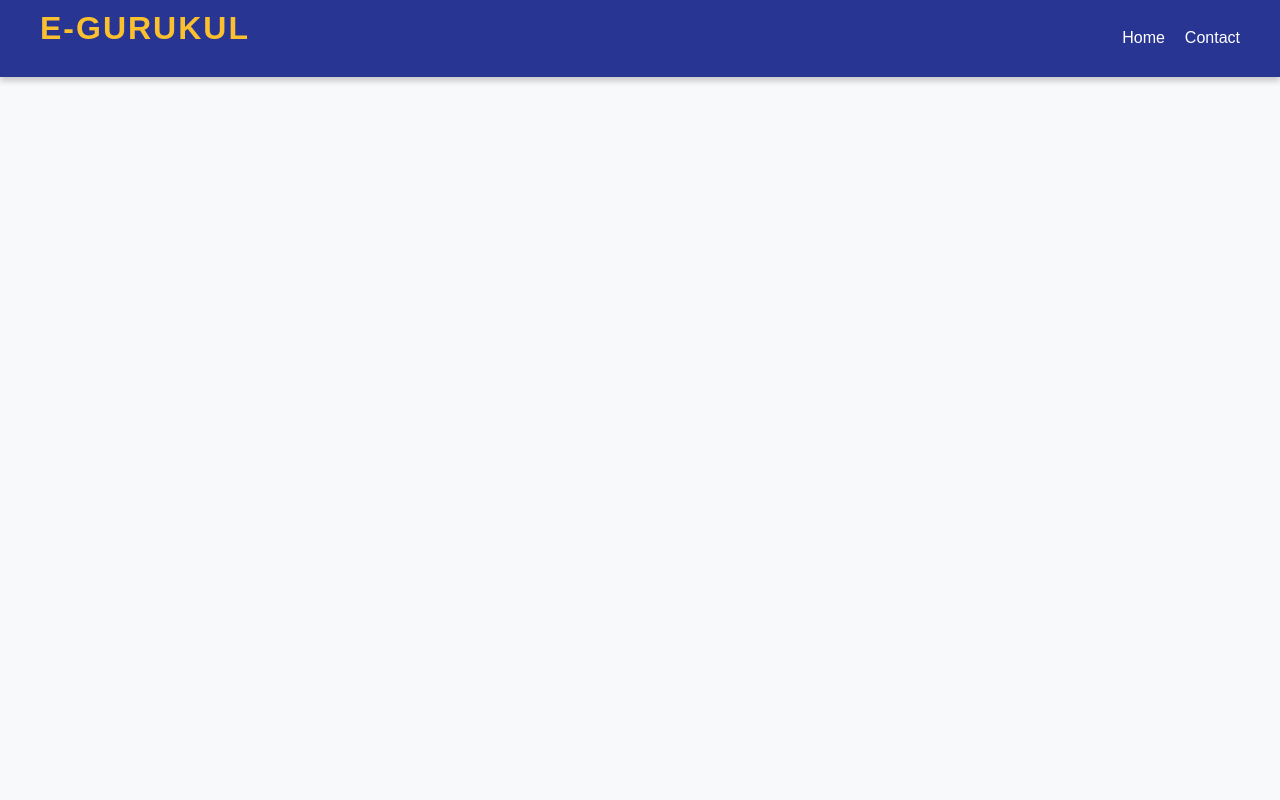
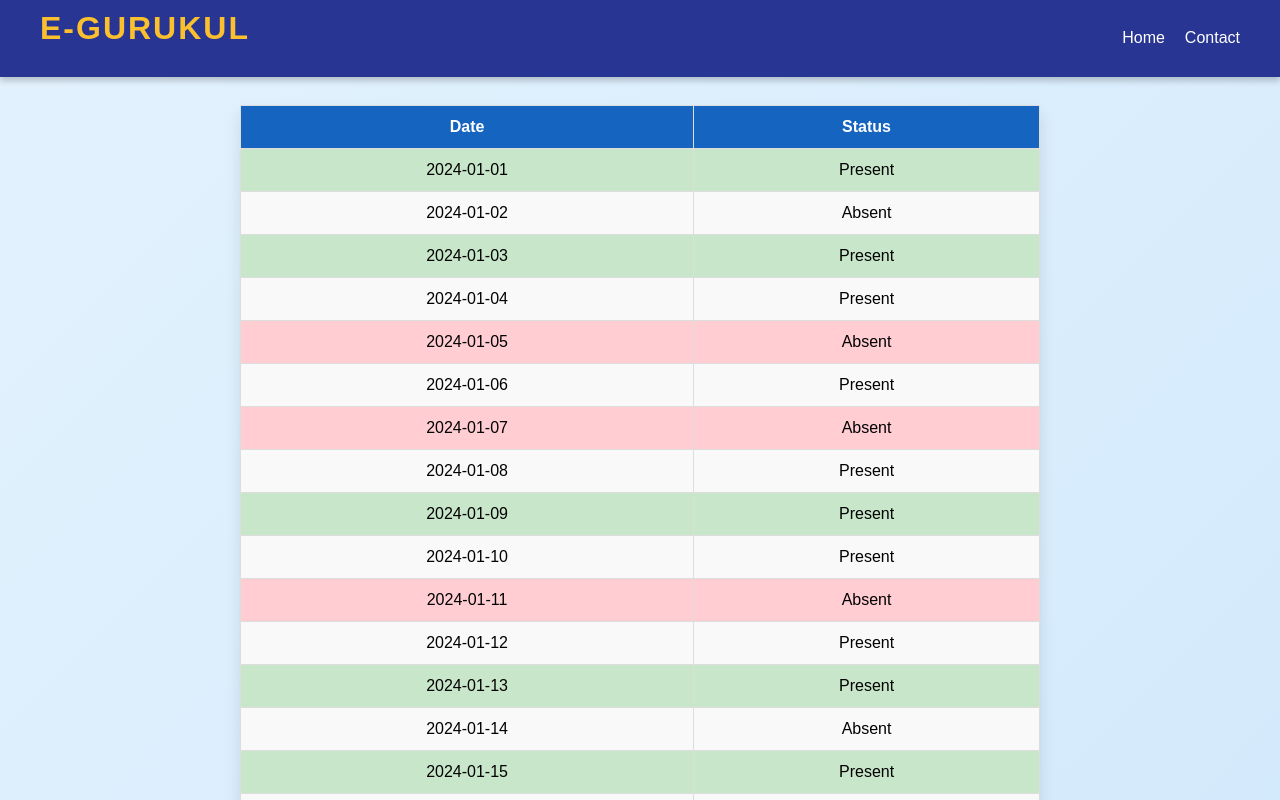
Before and after one commit to AnushkaPhogat16/E-GurukulPlatform, a React (Vite) app in the folder frontend/: page /attendance in a window 1280 px wide. Shown: the top 800 px of the page. Built offline with nearby package versions, Linux system fonts and the light colour scheme.

Commit message:
Add attendance

```diff
--- a/frontend/src/App.jsx
+++ b/frontend/src/App.jsx
@@ -9,6 +9,7 @@ import { Header } from "./components/header/Header";
 import TestApp from "./pages/home/TestApp";
 import JoinClass from "./pages/home/JoinClass";
 import HostClass from "./pages/home/HostClass";
+import Attendance from "./pages/home/Attendance"; // Import the new Attendance component
 
 const App = () => {
   return (
@@ -23,7 +24,7 @@ const App = () => {
         <Route path="/student/test-app" element={<TestApp />} />
         <Route path="/student/join-class" element={<JoinClass />} />
         <Route path="/admin/host-class" element={<HostClass />} />
-
+        <Route path="/attendance" element={<Attendance />} /> {/* Add the Attendance route */}
       </Routes>
     </BrowserRouter>
   );
--- /dev/null
+++ b/frontend/src/pages/home/Attendance.css
@@ -0,0 +1,56 @@
+/* Attendance Page Styling */
+.attendance-container {
+    background: linear-gradient(135deg, #e3f2fd, #bbdefb);
+    min-height: 100vh;
+    padding: 20px;
+    display: flex;
+    flex-direction: column;
+    align-items: center;
+    justify-content: flex-start;
+  }
+
+  .attendance-title {
+    font-size: 2.5rem;
+    font-weight: bold;
+    color: #1e88e5;
+    margin-bottom: 20px;
+    text-align: center;
+  }
+
+  .attendance-table {
+    width: 90%;
+    max-width: 800px;
+    border-collapse: collapse;
+    margin-top: 20px;
+    box-shadow: 0 8px 15px rgba(0, 0, 0, 0.1);
+  }
+
+  .attendance-table th,
+  .attendance-table td {
+    border: 1px solid #ddd;
+    padding: 12px 15px;
+    text-align: center;
+    font-size: 1rem;
+  }
+
+  .attendance-table th {
+    background-color: #1565c0;
+    color: #fff;
+    font-weight: bold;
+  }
+
+  .present {
+    background-color: #c8e6c9; /* Light green for Present */
+  }
+
+  .absent {
+    background-color: #ffcdd2; /* Light red for Absent */
+  }
+
+  .attendance-table tbody tr:nth-child(even) {
+    background-color: #f9f9f9;
+  }
+
+  .attendance-table tbody tr:hover {
+    background-color: #f1f1f1;
+  }
--- /dev/null
+++ b/frontend/src/pages/home/Attendance.jsx
@@ -0,0 +1,38 @@
+import React, { useState, useEffect } from "react";
+import "./attendance.css";
+
+const Attendance = () => {
+  const [attendanceData, setAttendanceData] = useState([]);
+
+  useEffect(() => {
+    // Fetch attendance data from JSON file
+    fetch("/src/pages/home/attendance.json")
+      .then((response) => response.json())
+      .then((data) => setAttendanceData(data.attendance))
+      .catch((error) => console.error("Error fetching attendance data:", error));
+  }, []);
+
+  return (
+    <div className="attendance-container">
+      <h1 className="attendance-title">Attendance Record</h1>
+      <table className="attendance-table">
+        <thead>
+          <tr>
+            <th>Date</th>
+            <th>Status</th>
+          </tr>
+        </thead>
+        <tbody>
+          {attendanceData.map((entry, index) => (
+            <tr key={index} className={entry.status === "Present" ? "present" : "absent"}>
+              <td>{entry.date}</td>
+              <td>{entry.status}</td>
+            </tr>
+          ))}
+        </tbody>
+      </table>
+    </div>
+  );
+};
+
+export default Attendance;
--- a/frontend/src/pages/home/StudentHome.jsx
+++ b/frontend/src/pages/home/StudentHome.jsx
@@ -1,7 +1,10 @@
 import React from "react";
+import { useNavigate } from "react-router-dom";
 import "./studentHome.css";
 
 const StudentHome = () => {
+  const navigate = useNavigate();
+
   const features = [
     { label: "Take MCQ Test", icon: "📚", link: "/student/test-app" },
     { label: "Check Performance Report", icon: "📊", link: "/performance-report" },
@@ -19,7 +22,7 @@ const StudentHome = () => {
           <div
             className="feature-card"
             key={index}
-            onClick={() => (window.location.href = feature.link)}
+            onClick={() => navigate(feature.link)}
           >
             <div className="feature-icon">{feature.icon}</div>
             <p className="feature-label">{feature.label}</p>
--- /dev/null
+++ b/frontend/src/pages/home/attendance.json
@@ -0,0 +1,97 @@
+{
+    "studentId": "101",
+    "name": "John Doe",
+    "attendance": [
+      { "date": "2024-01-01", "status": "Present" },
+      { "date": "2024-01-02", "status": "Absent" },
+      { "date": "2024-01-03", "status": "Present" },
+      { "date": "2024-01-04", "status": "Present" },
+      { "date": "2024-01-05", "status": "Absent" },
+      { "date": "2024-01-06", "status": "Present" },
+      { "date": "2024-01-07", "status": "Absent" },
+      { "date": "2024-01-08", "status": "Present" },
+      { "date": "2024-01-09", "status": "Present" },
+      { "date": "2024-01-10", "status": "Present" },
+      { "date": "2024-01-11", "status": "Absent" },
+      { "date": "2024-01-12", "status": "Present" },
+      { "date": "2024-01-13", "status": "Present" },
+      { "date": "2024-01-14", "status": "Absent" },
+      { "date": "2024-01-15", "status": "Present" },
+      { "date": "2024-01-16", "status": "Absent" },
+      { "date": "2024-01-17", "status": "Present" },
+      { "date": "2024-01-18", "status": "Absent" },
+      { "date": "2024-01-19", "status": "Present" },
+      { "date": "2024-01-20", "status": "Present" },
+      { "date": "2024-01-21", "status": "Absent" },
+      { "date": "2024-01-22", "status": "Present" },
+      { "date": "2024-01-23", "status": "Present" },
+      { "date": "2024-01-24", "status": "Absent" },
+      { "date": "2024-01-25", "status": "Present" },
+      { "date": "2024-01-26", "status": "Present" },
+      { "date": "2024-01-27", "status": "Absent" },
+      { "date": "2024-01-28", "status": "Present" },
+      { "date": "2024-01-29", "status": "Present" },
+      { "date": "2024-01-30", "status": "Absent" },
+      { "date": "2024-01-31", "status": "Present" },
+      { "date": "2024-02-01", "status": "Present" },
+      { "date": "2024-02-02", "status": "Absent" },
+      { "date": "2024-02-03", "status": "Present" },
+      { "date": "2024-02-04", "status": "Absent" },
+      { "date": "2024-02-05", "status": "Present" },
+      { "date": "2024-02-06", "status": "Absent" },
+      { "date": "2024-02-07", "status": "Present" },
+      { "date": "2024-02-08", "status": "Absent" },
+      { "date": "2024-02-09", "status": "Present" },
+      { "date": "2024-02-10", "status": "Present" },
+      { "date": "2024-02-11", "status": "Absent" },
+      { "date": "2024-02-12", "status": "Present" },
+      { "date": "2024-02-13", "status": "Absent" },
+      { "date": "2024-02-14", "status": "Present" },
+      { "date": "2024-02-15", "status": "Present" },
+      { "date": "2024-02-16", "status": "Absent" },
+      { "date": "2024-02-17", "status": "Present" },
+      { "date": "2024-02-18", "status": "Present" },
+      { "date": "2024-02-19", "status": "Absent" },
+      { "date": "2024-02-20", "status": "Present" },
+      { "date": "2024-02-21", "status": "Absent" },
+      { "date": "2024-02-22", "status": "Present" },
+      { "date": "2024-02-23", "status": "Present" },
+      { "date": "2024-02-24", "status": "Absent" },
+      { "date": "2024-02-25", "status": "Present" },
+      { "date": "2024-02-26", "status": "Present" },
+      { "date": "2024-02-27", "status": "Absent" },
+      { "date": "2024-02-28", "status": "Present" },
+      { "date": "2024-02-29", "status": "Present" },
+      { "date": "2024-03-01", "status": "Absent" },
+      { "date": "2024-03-02", "status": "Present" },
+      { "date": "2024-03-03", "status": "Absent" },
+      { "date": "2024-03-04", "status": "Present" },
+      { "date": "2024-03-05", "status": "Absent" },
+      { "date": "2024-03-06", "status": "Present" },
+      { "date": "2024-03-07", "status": "Present" },
+      { "date": "2024-03-08", "status": "Absent" },
+      { "date": "2024-03-09", "status": "Present" },
+      { "date": "2024-03-10", "status": "Present" },
+      { "date": "2024-03-11", "status": "Absent" },
+      { "date": "2024-03-12", "status": "Present" },
+      { "date": "2024-03-13", "status": "Present" },
+      { "date": "2024-03-14", "status": "Absent" },
+      { "date": "2024-03-15", "status": "Present" },
+      { "date": "2024-03-16", "status": "Absent" },
+      { "date": "2024-03-17", "status": "Present" },
+      { "date": "2024-03-18", "status": "Present" },
+      { "date": "2024-03-19", "status": "Absent" },
+      { "date": "2024-03-20", "status": "Present" },
+      { "date": "2024-03-21", "status": "Present" },
+      { "date": "2024-03-22", "status": "Absent" },
+      { "date": "2024-03-23", "status": "Present" },
+      { "date": "2024-03-24", "status": "Absent" },
+      { "date": "2024-03-25", "status": "Present" },
+      { "date": "2024-03-26", "status": "Present" },
+      { "date": "2024-03-27", "status": "Absent" },
+      { "date": "2024-03-28", "status": "Present" },
+      { "date": "2024-03-29", "status": "Present" },
+      { "date": "2024-03-30", "status": "Absent" },
+      { "date": "2024-03-31", "status": "Present" }
+    ]
+  }
```
